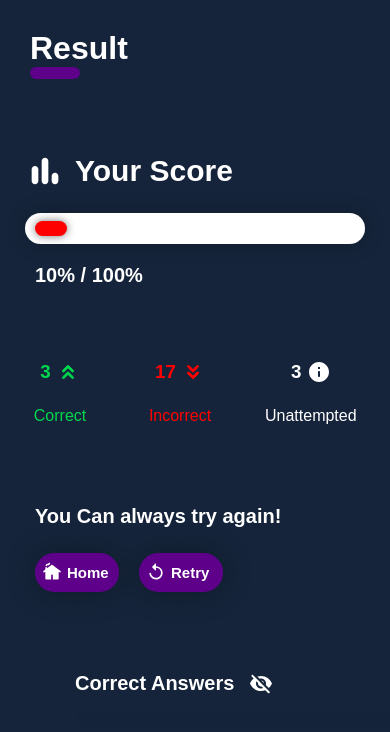
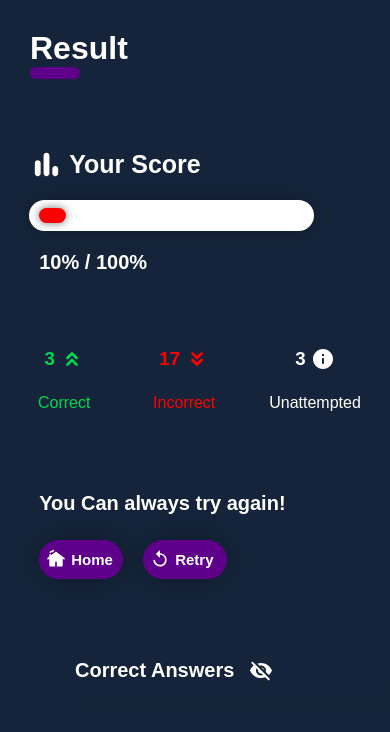
Before and after one commit to joe-ani/quiz-quest-react-project, a React (Create React App) app: page /result in a window 390 px wide. Shown: the top 732 px of the page. Built offline with nearby package versions, Linux system fonts and the light colour scheme.

Commit message:
added features🚀

```diff
--- a/src/Result.css
+++ b/src/Result.css
@@ -75,13 +75,6 @@
   flex-direction: column;
   align-items: center;
 }
-/*
-.correct-text {
-  color: rgb(250, 250, 250);
-}
-.incorrect-text {
-  color:rgb(255, 255, 255);
-} */
 
 .incorrect-container {
   display: flex;
@@ -282,8 +275,25 @@
 @media only screen and (max-width: 500px) {
   .main-cont {
     flex-direction: column;
+    gap: 50px;
+  }
 
-    gap: 50px;
+  .chart .outer-line {
+    width: 80%;
+  }
+
+  .text .bar-chat {
+    font-size: 35px;
+  }
+
+  .score-container .score .text {
+    gap: 5px;
+   }
+
+
+  .result h2 {
+    font-size: 25px;
+    font-weight: 800;
   }
 
   .fade2 {
@@ -293,6 +303,11 @@
     overflow: scroll;
     overflow-x: hidden;
     height: 100vh;
+  }
+
+  .percentage-score {
+    font-weight: 800;
+    font-size: 20px;
   }
   .answers-container {
     margin: 30px;
```
